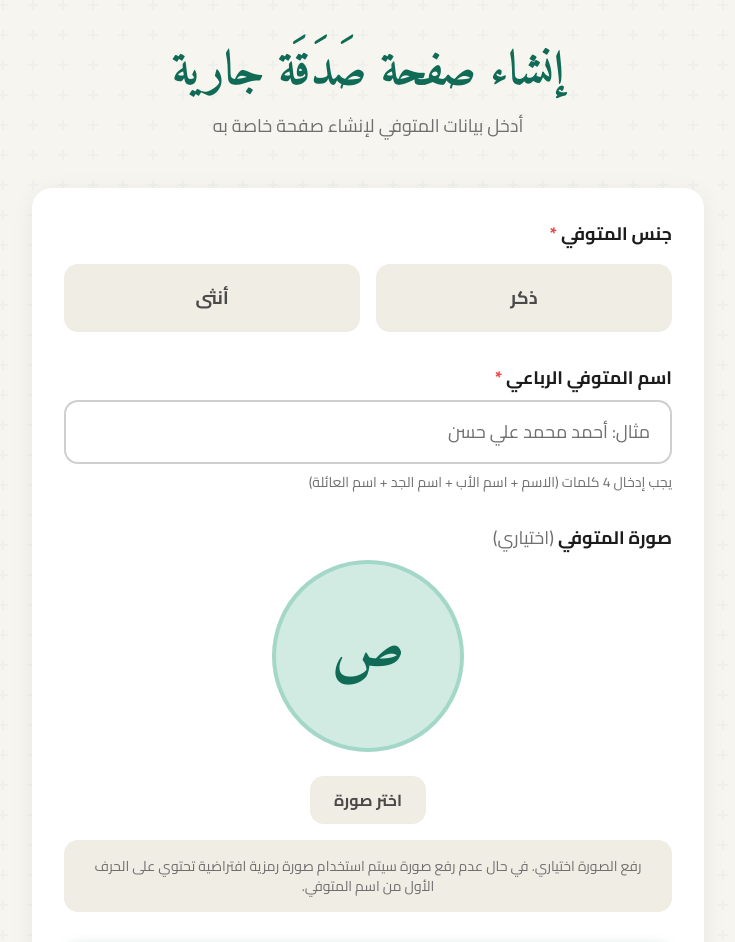
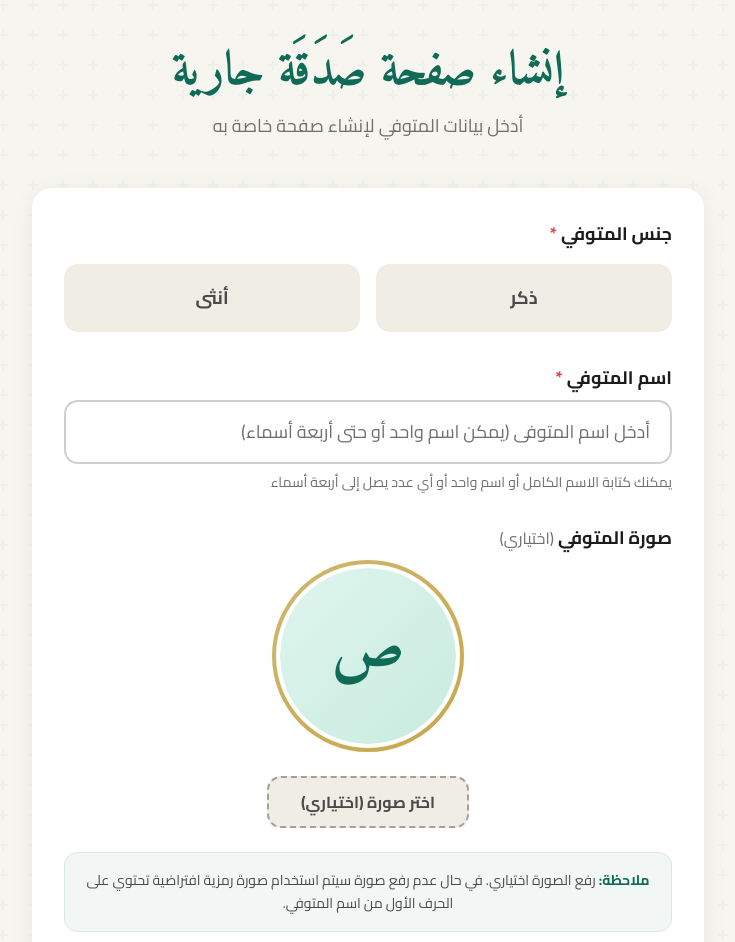
Before and after one commit to ahmadavatar8-ui/Sadaqa-app, a Next.js app: page /create in a window 1280 px wide. Shown: the top 942 px of the page, without its empty margins (272-1007 px from the left). Built offline with nearby package versions, Linux system fonts and the light colour scheme.

Commit message:
fix: some changes

```diff
--- a/app/create/page.tsx
+++ b/app/create/page.tsx
@@ -17,10 +17,11 @@ export default function CreatePage() {
     const [loading, setLoading] = useState(false);
 
     const validateName = (value: string): string | undefined => {
-        if (!value.trim()) return 'الاسم مطلوب';
-        const words = value.trim().split(/\s+/);
-        if (words.length !== 4) return 'يجب إدخال اسم رباعي (4 كلمات)';
-        if (!/^[\u0600-\u06FF\s]+$/.test(value)) {
+        const trimmed = value.trim();
+        if (!trimmed) return 'الاسم مطلوب';
+        const words = trimmed.split(/\s+/);
+        if (words.length > 4) return 'الرجاء إدخال 1 إلى 4 أسماء فقط';
+        if (!/^[\u0600-\u06FF\s]+$/.test(trimmed)) {
             return 'يجب أن يحتوي الاسم على أحرف عربية فقط';
         }
         return undefined;
@@ -62,6 +63,7 @@ export default function CreatePage() {
     const handleSubmit = async (e: React.FormEvent) => {
         e.preventDefault();
 
+        // Validate required fields only (gender + name)
         const nameError = validateName(name);
         const genderError = !gender ? 'يرجى اختيار الجنس' : undefined;
 
@@ -70,12 +72,15 @@ export default function CreatePage() {
             return;
         }
 
+        // Image is OPTIONAL - form can submit without it
         setLoading(true);
 
         try {
             const formData = new FormData();
             formData.append('name', name.trim());
             formData.append('gender', gender!);
+
+            // Only append image if provided
             if (image) {
                 formData.append('image', image);
             }
@@ -123,7 +128,7 @@ export default function CreatePage() {
                     onSubmit={handleSubmit}
                     className="card space-y-8"
                 >
-                    {/* Gender Selection - REQUIRED */}
+                    {/* ========== GENDER SELECTION (REQUIRED) ========== */}
                     <div>
                         <label className="block text-lg font-bold text-ink-900 mb-4">
                             جنس المتوفي <span className="text-red-500">*</span>
@@ -157,62 +162,81 @@ export default function CreatePage() {
                             </button>
                         </div>
                         {errors.gender && (
-                            <p className="mt-2 text-red-500 text-sm">{errors.gender}</p>
+                            <p className="mt-3 text-red-500 text-sm font-medium">{errors.gender}</p>
                         )}
                     </div>
 
-                    {/* Name Input */}
+                    {/* ========== NAME INPUT (REQUIRED) ========== */}
                     <div>
                         <label htmlFor="name" className="block text-lg font-bold text-ink-900 mb-2">
-                            اسم المتوفي الرباعي <span className="text-red-500">*</span>
+                            اسم المتوفي <span className="text-red-500">*</span>
                         </label>
                         <input
                             type="text"
                             id="name"
                             value={name}
                             onChange={handleNameChange}
-                            placeholder="مثال: أحمد محمد علي حسن"
+                            placeholder="أدخل اسم المتوفى (يمكن اسم واحد أو حتى أربعة أسماء)"
                             className={`input-field ${errors.name ? 'border-red-400 bg-red-50' : ''}`}
                             dir="rtl"
                         />
                         {errors.name && (
-                            <p className="mt-2 text-red-500 text-sm">{errors.name}</p>
+                            <p className="mt-2 text-red-500 text-sm font-medium">{errors.name}</p>
                         )}
                         <p className="mt-2 text-ink-400 text-sm">
-                            يجب إدخال 4 كلمات (الاسم + اسم الأب + اسم الجد + اسم العائلة)
+                            يمكنك كتابة الاسم الكامل أو اسم واحد أو أي عدد يصل إلى أربعة أسماء
                         </p>
                     </div>
 
-                    {/* Image Upload - OPTIONAL */}
+                    {/* ========== IMAGE UPLOAD (OPTIONAL) ========== */}
                     <div>
                         <label className="block text-lg font-bold text-ink-900 mb-2">
-                            صورة المتوفي <span className="text-ink-400 font-normal">(اختياري)</span>
+                            صورة المتوفي <span className="text-ink-400 font-normal text-base">(اختياري)</span>
                         </label>
 
                         <div className="flex flex-col items-center gap-6">
-                            {/* Preview Area */}
-                            <div className="w-48 h-48 relative">
+                            {/* Preview Area - Circular */}
+                            <div className="relative w-48 h-48">
+                                {/* Outer Glow */}
+                                <div
+                                    className="absolute inset-0 rounded-full"
+                                    style={{
+                                        background: 'radial-gradient(circle, rgba(199, 167, 74, 0.2) 0%, transparent 70%)',
+                                        transform: 'scale(1.1)',
+                                    }}
+                                />
+
+                                {/* Gold Ring */}
+                                <div className="absolute inset-0 rounded-full bg-gradient-to-br from-accent-400 to-accent-500 p-1">
+                                    <div className="w-full h-full rounded-full bg-white p-1">
+                                        <div className="w-full h-full rounded-full overflow-hidden">
                                             {imagePreview ? (
-                                    /* Uploaded Image with Gold Ring */
-                                    <div className="w-full h-full rounded-full overflow-hidden border-4 border-accent-500 shadow-glow-gold">
                                                 <Image
                                                     src={imagePreview}
                                                     alt="معاينة"
                                                     fill
-                                            className="object-cover"
+                                                    className="object-cover rounded-full"
+                                                    style={{ borderRadius: '50%' }}
                                                 />
-                                    </div>
                                             ) : (
-                                    /* Default Avatar Placeholder */
-                                    <div className="w-full h-full rounded-full bg-primary-100 border-4 border-primary-200 flex items-center justify-center">
+                                                /* Default Avatar Preview */
+                                                <div
+                                                    className="w-full h-full rounded-full flex items-center justify-center"
+                                                    style={{
+                                                        background: 'linear-gradient(135deg, #DFF5EE 0%, #c8ebe0 100%)',
+                                                    }}
+                                                >
                                                     <span className="text-primary-500 font-amiri text-6xl font-bold">
                                                         {name.trim() ? getFirstLetter(name) : 'ص'}
                                                     </span>
                                                 </div>
                                             )}
                                         </div>
+                                    </div>
+                                </div>
+                            </div>
 
-                            {/* Upload Controls */}
+                            {/* Upload/Remove Controls */}
                             {imagePreview ? (
                                 <button
                                     type="button"
@@ -226,8 +250,8 @@ export default function CreatePage() {
                                 </button>
                             ) : (
                                 <label className="cursor-pointer">
-                                    <div className="px-6 py-3 bg-surface-100 text-ink-600 rounded-btn hover:bg-surface-200 transition-all font-bold text-center">
-                                        اختر صورة
+                                    <div className="px-8 py-3 bg-surface-100 text-ink-600 rounded-btn hover:bg-surface-200 transition-all font-bold text-center border-2 border-dashed border-ink-200 hover:border-primary-400">
+                                        اختر صورة (اختياري)
                                     </div>
                                     <input
                                         type="file"
@@ -239,13 +263,16 @@ export default function CreatePage() {
                             )}
                         </div>
 
-                        {/* UX Note */}
-                        <p className="mt-4 text-ink-400 text-sm text-center bg-surface-100 p-4 rounded-btn">
+                        {/* UX Note - Image is Optional */}
+                        <div className="mt-6 p-4 bg-primary-500/5 rounded-btn border border-primary-500/10">
+                            <p className="text-ink-600 text-sm text-center leading-relaxed">
+                                <span className="font-bold text-primary-500">ملاحظة:</span>{' '}
                                 رفع الصورة اختياري. في حال عدم رفع صورة سيتم استخدام صورة رمزية افتراضية تحتوي على الحرف الأول من اسم المتوفي.
                             </p>
                         </div>
+                    </div>
 
-                    {/* Submit Button */}
+                    {/* ========== SUBMIT BUTTON ========== */}
                     <button
                         type="submit"
                         disabled={loading}
--- a/app/sadaqa/[id]/MemorialContent.tsx
+++ b/app/sadaqa/[id]/MemorialContent.tsx
@@ -60,7 +60,7 @@ export default function MemorialContent({ memorial }: { memorial: Memorial }) {
         <main className="min-h-screen py-12 px-4">
             <div className="max-w-4xl mx-auto">
                 {/* ============================================
-                    HERO SECTION - Photo & Name
+                    HERO SECTION - Circular Photo & Name
                 ============================================ */}
                 <motion.section
                     initial={{ opacity: 0, y: -20 }}
@@ -69,13 +69,18 @@ export default function MemorialContent({ memorial }: { memorial: Memorial }) {
                     className="text-center mb-16"
                 >
                     {/* CIRCULAR AVATAR with Gold Ring & Glow */}
-                    <div className="relative w-56 h-56 mx-auto mb-10">
+                    <motion.div
+                        initial={{ opacity: 0, scale: 0.9 }}
+                        animate={{ opacity: 1, scale: 1 }}
+                        transition={{ duration: 0.5 }}
+                        className="relative w-56 h-56 mx-auto mb-10"
+                    >
                         {/* Outer Glow Effect */}
                         <div
                             className="absolute inset-0 rounded-full"
                             style={{
                                 background: 'radial-gradient(circle, rgba(199, 167, 74, 0.3) 0%, transparent 70%)',
-                                transform: 'scale(1.15)',
+                                transform: 'scale(1.2)',
                             }}
                         />
 
@@ -91,7 +96,7 @@ export default function MemorialContent({ memorial }: { memorial: Memorial }) {
                                             src={memorial.imageUrl}
                                             alt={memorial.name}
                                             fill
-                                            className="object-cover rounded-full"
+                                            className="object-cover"
                                             priority
                                             style={{ borderRadius: '50%' }}
                                         />
@@ -111,7 +116,7 @@ export default function MemorialContent({ memorial }: { memorial: Memorial }) {
                                 </div>
                             </div>
                         </div>
-                    </div>
+                    </motion.div>
 
                     {/* Name */}
                     <motion.h1
@@ -141,7 +146,7 @@ export default function MemorialContent({ memorial }: { memorial: Memorial }) {
                 </motion.section>
 
                 {/* ============================================
-                    DUA SECTION - Fixed Gender-Specific Text
+                    DUA SECTION - Full Content, NO SCROLL
                 ============================================ */}
                 <motion.section
                     initial={{ opacity: 0 }}
@@ -154,15 +159,15 @@ export default function MemorialContent({ memorial }: { memorial: Memorial }) {
                     </h2>
                     <div className="divider-gold mb-10" />
 
-                    {/* Scrollable Dua Container */}
-                    <div className="max-h-[500px] overflow-y-auto pr-4 space-y-6">
+                    {/* Dua Content - FULLY VISIBLE, NO INTERNAL SCROLL */}
+                    <div className="space-y-8">
                         {duaTexts.map((dua, index) => (
                             <motion.p
                                 key={index}
                                 initial={{ opacity: 0, y: 10 }}
                                 animate={{ opacity: 1, y: 0 }}
                                 transition={{ delay: 0.4 + index * 0.08 }}
-                                className="text-xl md:text-2xl leading-[2.2] text-ink-900 text-center font-cairo px-4"
+                                className="text-xl md:text-2xl leading-[2.2] text-ink-900 text-center font-cairo"
                             >
                                 {dua}
                             </motion.p>
--- a/lib/validation.ts
+++ b/lib/validation.ts
@@ -7,12 +7,12 @@ export const memorialSchema = z.object({
         .refine(
             (name) => {
                 const words = name.trim().split(/\s+/);
-                return words.length === 4;
+                return words.length >= 1 && words.length <= 4;
             },
-            { message: 'يجب إدخال اسم رباعي (4 كلمات بالضبط)' }
+            { message: 'الرجاء إدخال 1 إلى 4 أسماء فقط' }
         )
         .refine(
-            (name) => /^[\u0600-\u06FF\s]+$/.test(name),
+            (name) => /^[\u0600-\u06FF\s]+$/.test(name.trim()),
             { message: 'يجب أن يحتوي الاسم على أحرف عربية فقط' }
         ),
     gender: z.enum(['MALE', 'FEMALE'], {
```
Lines whose indentation alone changed are shown as unchanged.
